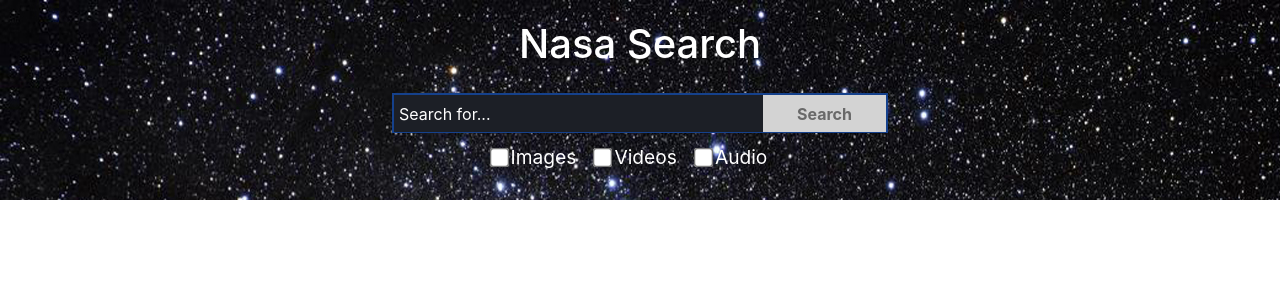
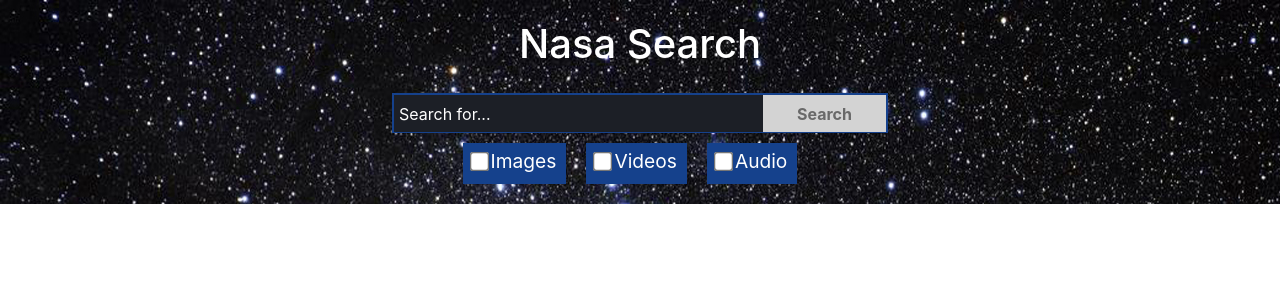
Before and after one commit to SimeonStoykov/nasa-search, a React (Create React App) app: page / in a window 1280 px wide. Shown: the top 300 px of the page. Built offline with nearby package versions, Linux system fonts and the light colour scheme.

Commit message:
styles changed

```diff
--- a/src/components/Checkbox/Checkbox.css
+++ b/src/components/Checkbox/Checkbox.css
@@ -1,12 +1,15 @@
 .checkbox {
     display: inline-block;
     margin-right: 20px;
+    background-color: #15418c;
+    padding: 0 10px;
 }
 
 .checkbox > label {
     cursor: pointer;
     font-size: 1.2rem;
     margin-left: 5px;
+    margin-top: 0.25rem;
 }
 
 .checkbox input {
```
